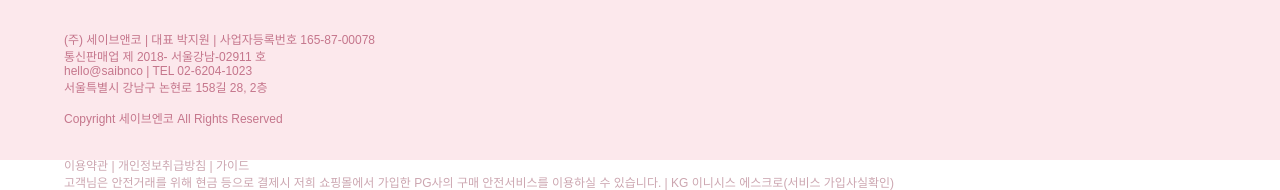
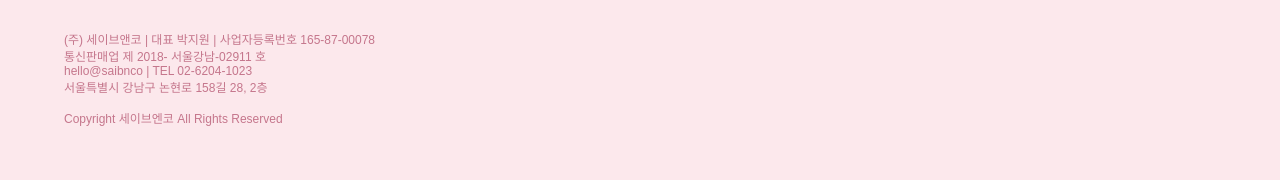
Before and after one commit to yjryu119/SAIB_MOBILE, a plain HTML site: page index.html in a window 1280 px wide. Shown: the part 7255-7445 px from the top of the page. Drawn offline with Linux system fonts and the light colour scheme.

Commit message:
Add files via upload

```diff
--- a/CSS/style2.css
+++ b/CSS/style2.css
@@ -127,7 +127,7 @@ video{
 .our_products{
     width: 95%;
     margin: 0px auto;
-    height: 800px;
+    height: 850px;
 }
 h2{
     margin: 50px 0;
@@ -352,7 +352,7 @@ h2{
 }
 footer{
     width: 100%;
-    height: 250px;
+    height: 270px;
     background-color: #FCE8EC ;
     position: relative;
     z-index: 200;
--- a/index.html
+++ b/index.html
@@ -201,12 +201,12 @@
             <a href="#"><img src="IMG/icon02.png" alt="instagram"></a>
             <a href="#"><img src="IMG/icon03.png" alt="facebook"></a>
         </div>
-        <div class="footer_bottom">
+        <!-- <div class="footer_bottom">
             <p>
                 이용약관 | 개인정보취급방침 | 가이드 <br>
                 고객님은 안전거래를 위해 현금 등으로 결제시 저희 쇼핑몰에서 가입한 PG사의 구매 안전서비스를 이용하실 수 있습니다. | KG 이니시스 에스크로(서비스 가입사실확인)
             </p>
-        </div>
+        </div> -->
     </footer>
 </body>
 </html>
```
